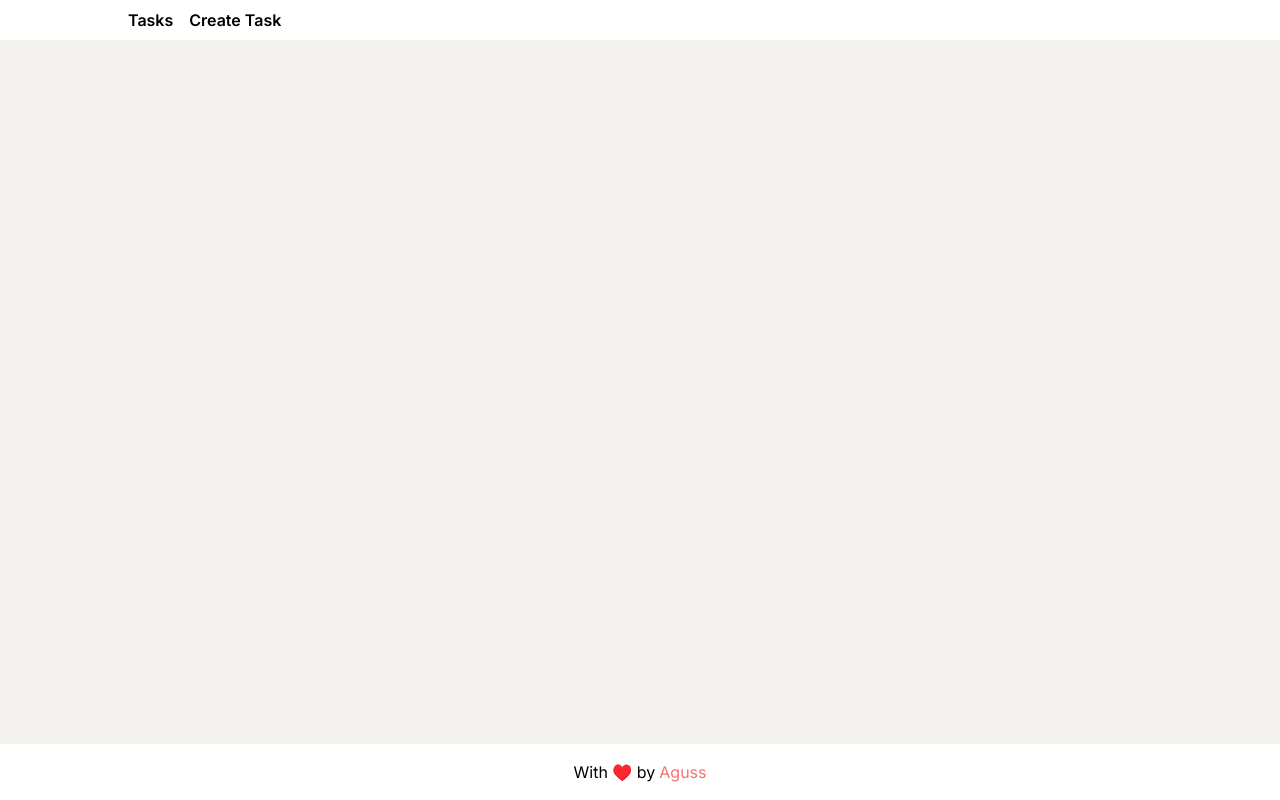
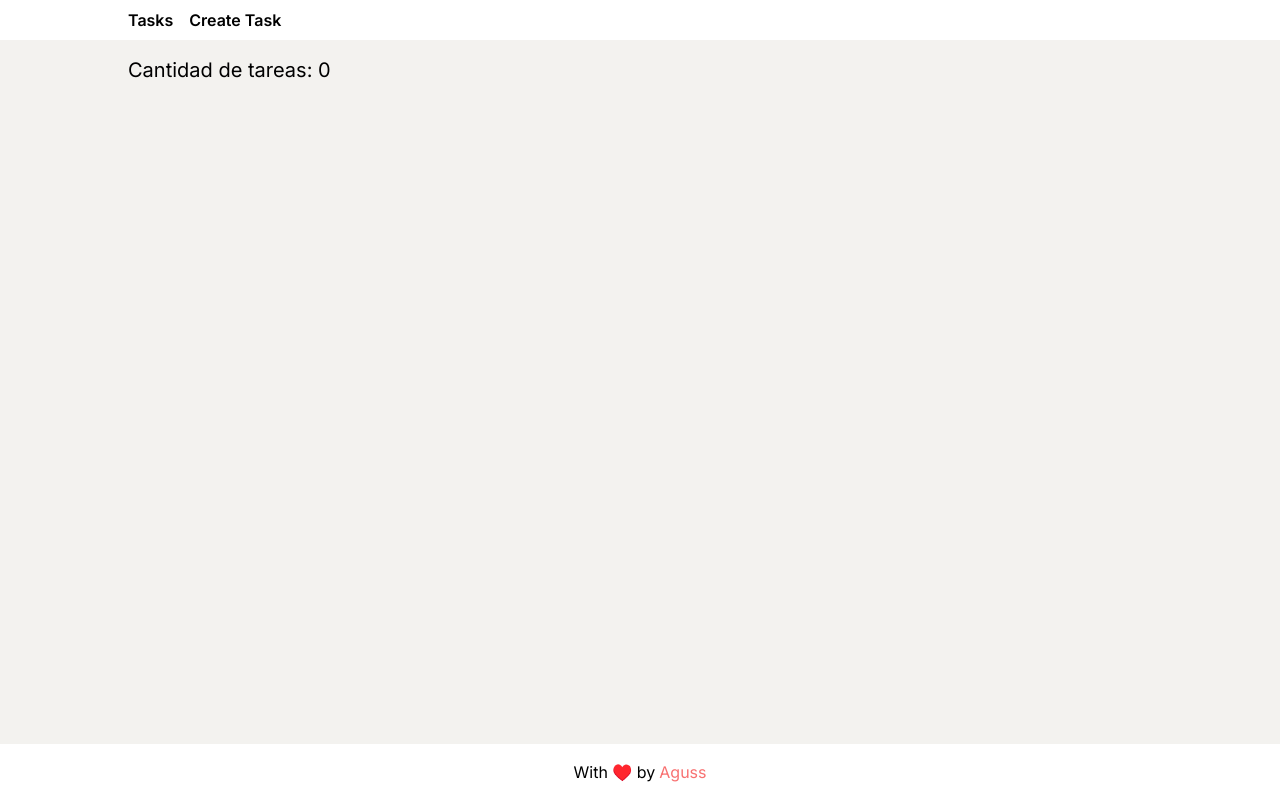
Before and after one commit to nahuRo/CRUD-TASK-NEXT13, a Next.js app: page / in a window 1280 px wide. Built offline with nearby package versions, Linux system fonts and the light colour scheme.

Commit message:
add tasks length

```diff
--- a/src/app/page.js
+++ b/src/app/page.js
@@ -7,10 +7,13 @@ export default function Home() {
 	const { tasks } = useTasks();
 
 	return (
-		<section className="grid grid-cols-1 sm:grid-cols-container gap-4 my-4 px-2 sm:px-0">
-			{tasks.map((task) => (
-				<TaskCard key={task.id} {...task} />
-			))}
+		<section className="my-4 px-2 sm:px-0">
+			<div className="pb-4 text-xl">Cantidad de tareas: {tasks.length}</div>
+			<div className="grid grid-cols-1 sm:grid-cols-container gap-4">
+				{tasks.map((task) => (
+					<TaskCard key={task.id} {...task} />
+				))}
+			</div>
 		</section>
 	);
 }
```
